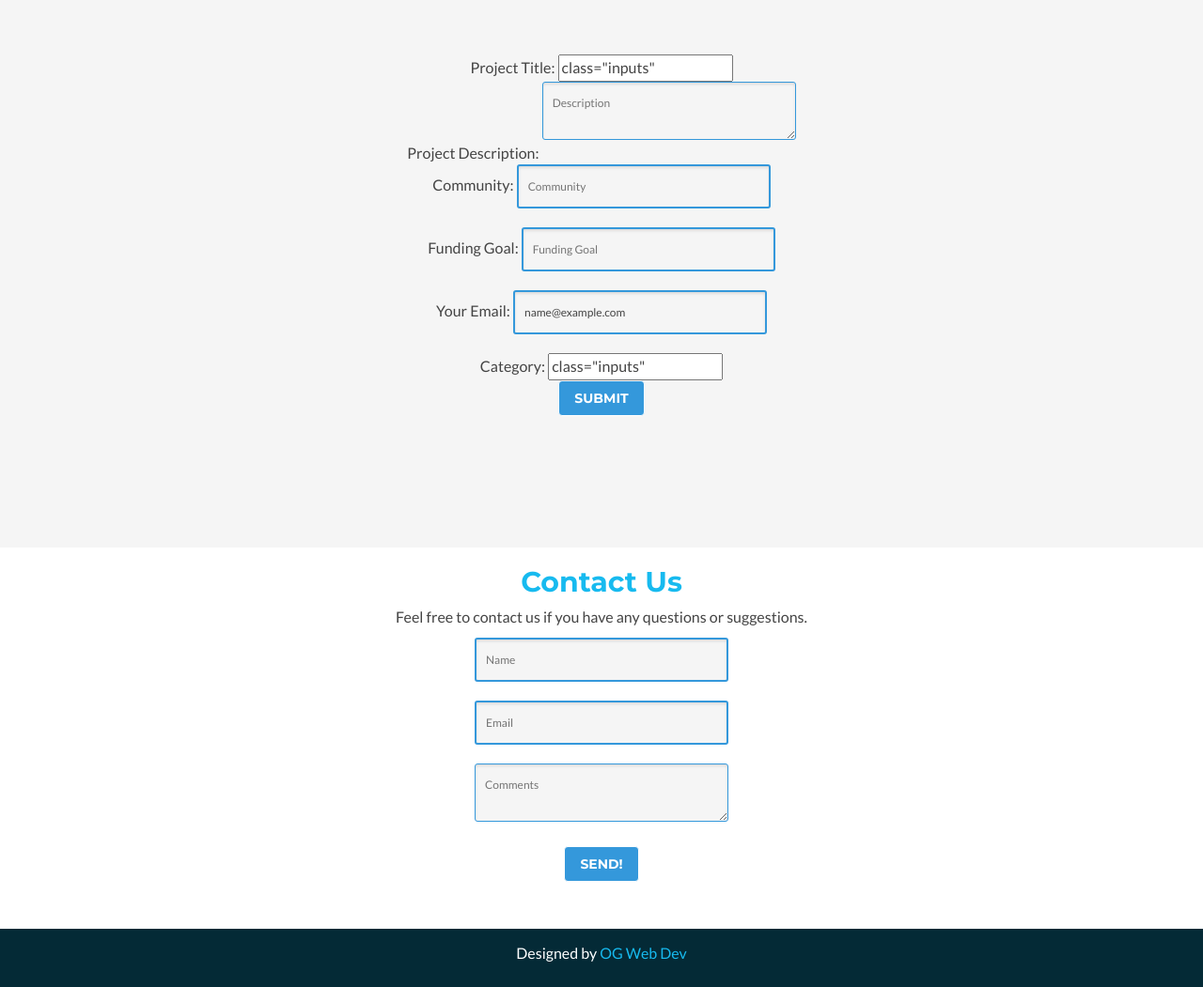
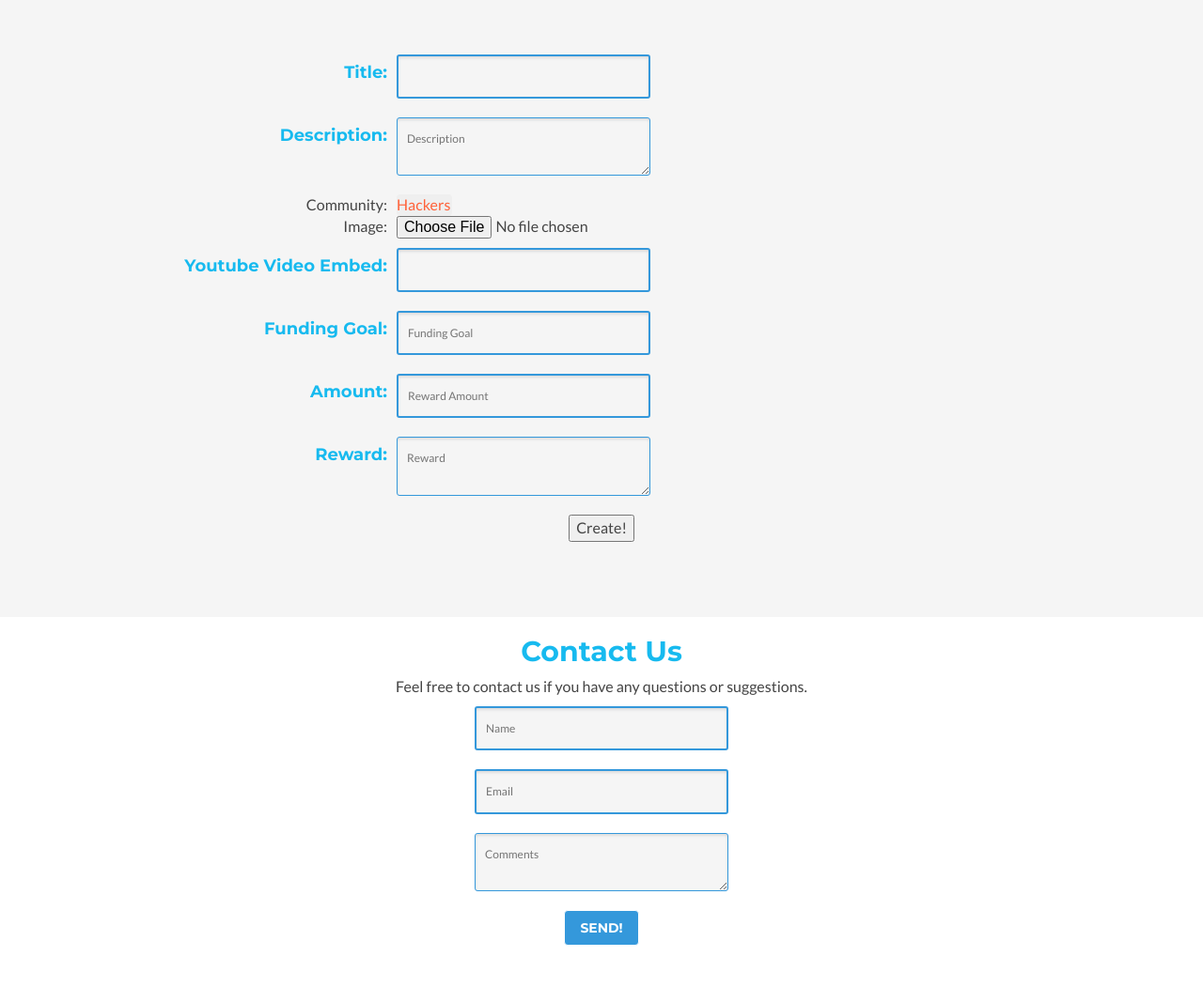
Before and after one commit to centaurustech/csc309, a PHP site: page /create2.php in a window 1280 px wide. Shown: the part 161-1212 px from the top of the page at 94% size. Run offline with PHP 8.4, Linux system fonts and the light colour scheme; the visitor is signed in with stand-in values (Sample User, id 1); data that the repository does not hold is empty.

Commit message:
Better Info for Create2 and Better Proj Info Page
Now asks for appropriate data. Cells are aligned. Project Info Page
coming along

```diff
--- a/create2.php
+++ b/create2.php
@@ -61,6 +61,26 @@ if ($_SERVER['REQUEST_METHOD'] == 'POST'){
 
 }
 ?>
+
+<head>
+<style>
+.left {
+    width: 30%;
+    float: left;
+    text-align: right;
+}
+.right {
+    width: 65%;
+    margin-left: 10px;
+    float:left;
+}
+.button {
+    display:block;
+    text-align:center;
+}
+</style>
+</head>
+
 <?php include("assets/templates/header.php"); ?>
     <section id="register" class="about section">
         <div class="container" class="intro text-center">
@@ -68,15 +88,80 @@ if ($_SERVER['REQUEST_METHOD'] == 'POST'){
             <br>
             <h2 class="title text-center">Tell us more about <?=$title?>!</h2>
             <h3 class="title text-center"><?PHP print $errorMessage;?> </h3>
-            <form action="#" method="post" class="intro text-center">
-                Project Title: <input type="text" name="title" value=<?=$title?> class="inputs" required><br>
-                Project Description: <textarea name="desc" placeholder="Description" class="inputs" required></textarea><br>
-                Community: <input type="text" name="community" placeholder="Community" class="inputs" required><br>
-                Funding Goal: <input type="number" name="goal" placeholder="Funding Goal" class="inputs" required><br>
-                Your Email: <input type="text" name="email" value=<?=$_SESSION['email']?> class="inputs" required><br>
-                Category: <input type="text" name="type" value=<?=$_POST['type']?> class="inputs" required><br>
-                <input type="submit" class="btn btn-cta-primary">
-            </form>
+            <div>
+                <div class="left">
+                    <h4>Title:</h4>
+                </div>
+                <div class="right">
+                    <input type="text" name="title" class="inputs" required>
+                </div>
+            </div>
+            <div>
+                <div class="left">
+                    <h4>Description:</h4>
+                </div>
+                <div class="right">
+                    <textarea name="desc" placeholder="Description" class="inputs" required></textarea>
+                </div>
+            </div>
+            <div>
+                <div class="left">
+                    Community:
+                </div>
+                <div class="right">
+                    <select>
+                        <option value="op1">Hackers</option>
+                        <option value="op2">CSC309</option>
+                        <option value="op3">Toronto</option>
+                        <option value="op4">Ontario</option>
+                    </select><Br>
+                </div>
+            </div>
+            <div>
+                <div class="left">
+                    Image:
+                </div>
+                    <div class="right">
+                        <input type="file" name="datafile" size="40"></p>
+                    </div>
+            </div>
+            <div>
+                <div class="left">
+                    <h4>Youtube Video Embed:</h4>
+                </div>
+                <div class="right">
+                    <input type="text" name="video" class="inputs" required>
+                </div>
+            </div>
+            <div>
+                <div class="left">
+                    <h4>Funding Goal:</h4>
+                </div>
+                <div class="right">
+                    <input type="number" name="goal" placeholder="Funding Goal" class="inputs" required>
+                </div>
+            </div>
+            <div>
+                <div class="left">
+                    <h4>Amount:</h4>
+                </div>
+                <div class="right">
+                    <input type="number" name="amount" placeholder="Reward Amount" class="inputs" required>
+                </div>
+            </div>
+            <div>
+                <div class="left">
+                    <h4>Reward:</h4>
+                </div>
+                <div class="right">
+                    <textarea name="reward" placeholder="Reward" class="inputs" required></textarea>
+                </div>
+            </div>
+        <span class="button">
+    <button type="button">Create!</button>
+</span>
         </div>
+
+
     </section>
 <?php include("assets/templates/footer.html"); ?>
```
Also changed, not shown: projectinfo.php (+15 -36 lines).
